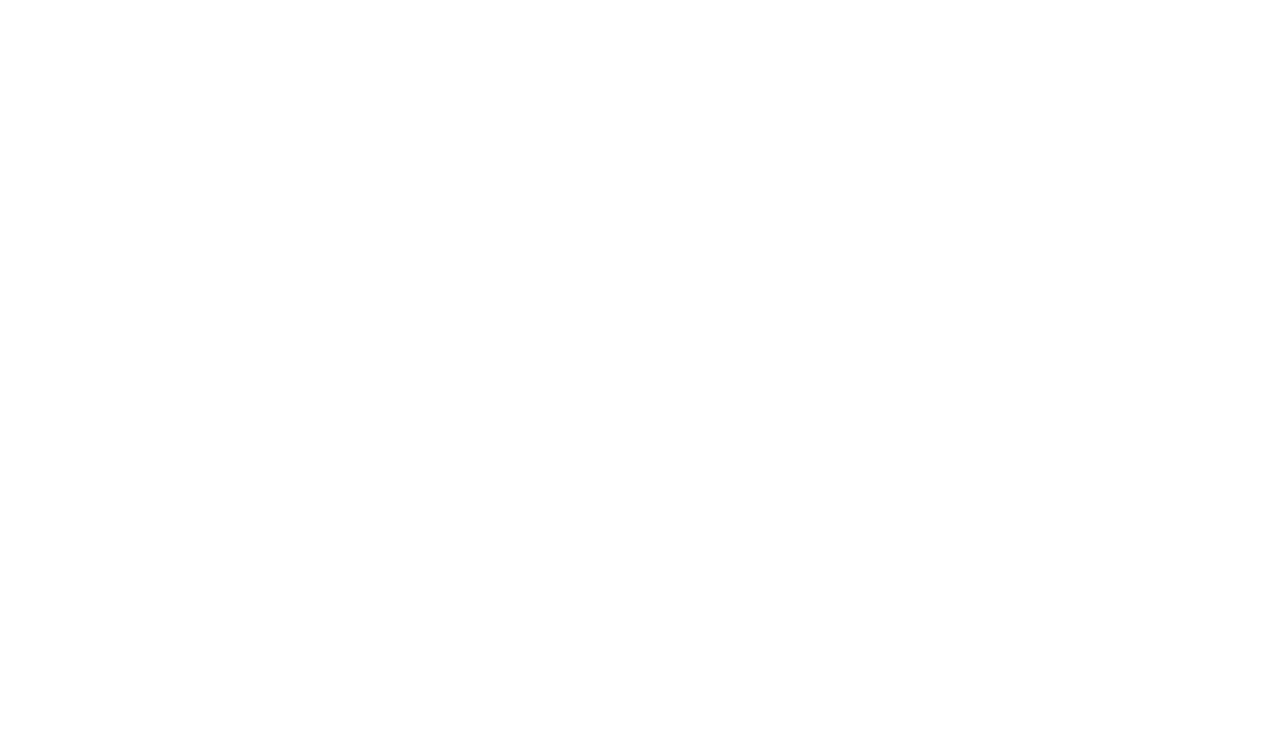
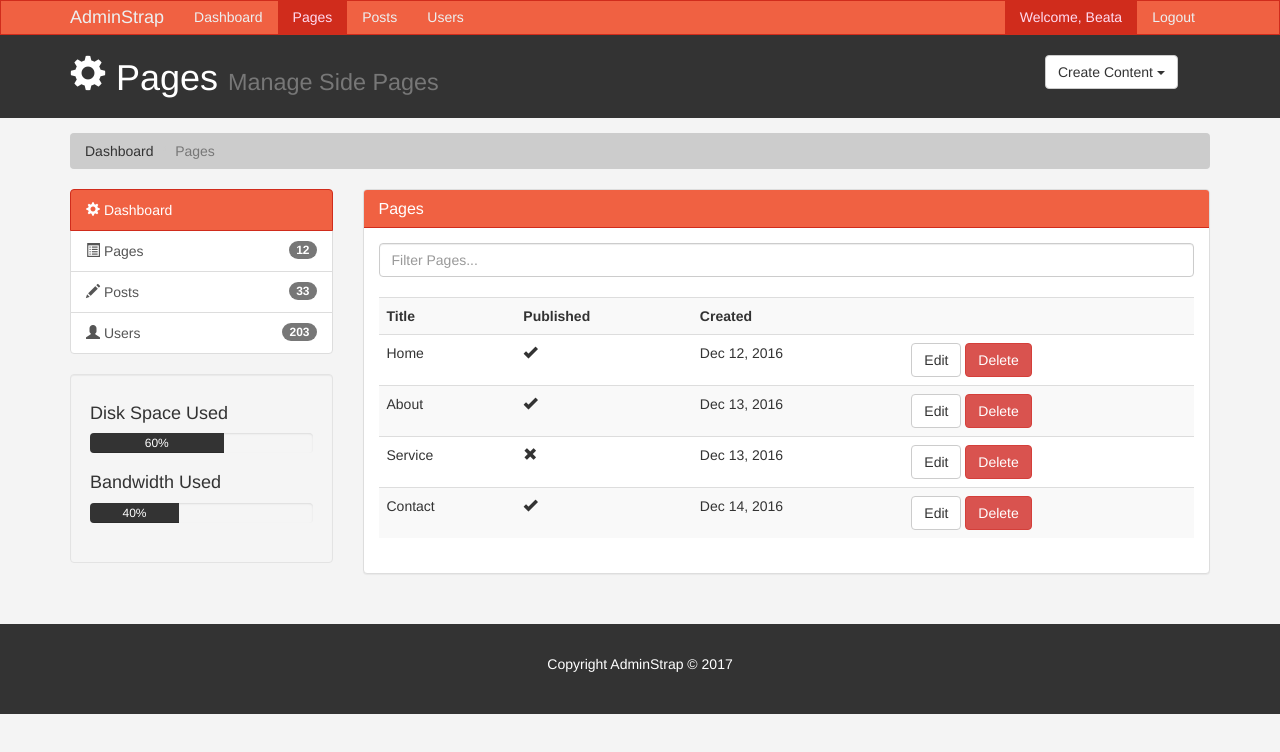
Before and after one commit to BeataJ/AdminStrap-theme, a plain HTML site: page pages.html in a window 1280 px wide. Drawn offline with nearby package versions, Linux system fonts and the light colour scheme; a script that the page names is missing.

Commit message:
pages.html

```diff
--- a/pages.html
+++ b/pages.html
@@ -0,0 +1,216 @@
+<!DOCTYPE html>
+<html lang="en">
+  <head>
+    <meta charset="utf-8">
+    <meta http-equiv="X-UA-Compatible" content="IE=edge">
+    <meta name="viewport" content="width=device-width, initial-scale=1">
+
+    <title>Admin Area | Pages</title>
+    <!-- Bootstrap core CSS -->
+    <link href="css/bootstrap.min.css" rel="stylesheet">
+    <link rel="stylesheet" href="css/style.css">
+    <script src="http://cdn.ckeditor.com/4.6.2/standard/ckeditor.js"></script>
+  </head>
+
+  <body>
+
+    <nav class="navbar navbar-default">
+      <div class="container">
+        <div class="navbar-header">
+          <button type="button" class="navbar-toggle collapsed" data-toggle="collapse" data-target="#navbar" aria-expanded="false" aria-controls="navbar">
+            <span class="sr-only">Toggle navigation</span>
+            <span class="icon-bar"></span>
+            <span class="icon-bar"></span>
+            <span class="icon-bar"></span>
+          </button>
+          <a class="navbar-brand" href="#">AdminStrap</a>
+        </div>
+        <div id="navbar" class="collapse navbar-collapse">
+          <ul class="nav navbar-nav">
+            <li ><a href="index.html">Dashboard</a></li>
+            <li class="active"><a href="pages.html">Pages</a></li>
+            <li><a href="posts.html">Posts</a></li>
+            <li><a href="users.html">Users</a></li>
+          </ul>
+          <ul class="nav navbar-nav navbar-right">
+            <li class="active"><a href="#">Welcome, Beata </a></li>
+            <li><a href="login.html">Logout</a></li>
+
+          </ul>
+        </div><!--/.nav-collapse -->
+      </div>
+    </nav>
+
+    <header id="header">
+      <div class="container">
+        <div class="row">
+          <div class="col-md-10">
+            <h1><span class="glyphicon glyphicon-cog"></span> Pages <small>Manage Side Pages</small></h1>
+          </div>
+          <div class="col-md-2">
+             <div class="dropdown create">
+                <button class="btn btn-default dropdown-toggle" type="button" id="dropdownMenu1" data-toggle="dropdown" aria-haspopup="true" aria-expanded="true">
+                  Create Content
+                  <span class="caret"></span>
+                </button>
+                <ul class="dropdown-menu" aria-labelledby="dropdownMenu1">
+                  <li><a type="button" data-toggle="modal" data-target="#addPage">Add Page</a></li>
+                  <li><a href="#">Add Post</a></li>
+                  <li><a href="#">Add User</a></li>
+                </ul>
+              </div>
+          </div>
+        </div>
+      </div>
+    </header>
+
+    <section id="breadcrumb">
+      <div class="container">
+        <ol class="breadcrumb">
+          <li><a href="index.html">Dashboard</a></li>
+          <li class="active">Pages</li>
+        </ol>
+      </div>
+    </section>
+
+    <section id="main">
+      <div class="container">
+        <div class="row">
+          <div class="col-md-3">
+            <div class="list-group">
+              <a href="index.html" class="list-group-item active main-color-bg">
+               <span class="glyphicon glyphicon-cog"></span> Dashboard
+              </a>
+              <a href="pages.html" class="list-group-item"><span class="glyphicon glyphicon-list-alt"></span> Pages <span class="badge">12</span></a>
+              <a href="posts.html" class="list-group-item"><span class="glyphicon glyphicon-pencil"></span> Posts <span class="badge">33</span></a>
+              <a href="users.html" class="list-group-item"><span class="glyphicon glyphicon-user"></span> Users <span class="badge">203</span></a>
+            </div>
+
+            <div class="well">
+              <h4>Disk Space Used</h4>
+              <div class="progress">
+                <div class="progress-bar" role="progressbar" aria-valuenow="60" aria-valuemin="0" aria-valuemax="100" style="width: 60%;">
+                  60%
+                </div>
+              </div>
+              <h4>Bandwidth Used</h4>
+              <div class="progress">
+                <div class="progress-bar" role="progressbar" aria-valuenow="40" aria-valuemin="0" aria-valuemax="100" style="width: 40%;">
+                  40%
+                </div>
+              </div>
+            </div>
+          </div>
+          <div class="col-md-9">
+            <!-- Website overview-->
+            <div class="panel panel-default">
+              <div class="panel-heading main-color-bg">
+                <h3 class="panel-title">Pages</h3>
+              </div>
+              <div class="panel-body">
+                <div class="row">
+                    <div class="col-md-12">
+                        <input type="text" class="form-control" placeholder="Filter Pages...">
+                    </div>
+                </div>
+                <br>
+                <table class="table table-striped table-hover">
+                    <tr>
+                        <th>Title</th>
+                        <th>Published</th>
+                        <th>Created</th>
+                        <th></th>
+                    </tr>
+                    <tr>
+                        <td>Home</td>
+                        <td><span class="glyphicon glyphicon-ok"></span></td>
+                        <td>Dec 12, 2016</td>
+                        <td><a class="btn btn-default" href="edit.html">Edit</a> <a class="btn btn-danger" href="#">Delete</a></td>
+                    </tr>
+                    <tr>
+                        <td>About</td>
+                        <td><span class="glyphicon glyphicon-ok"></span></td>
+                        <td>Dec 13, 2016</td>
+                        <td><a class="btn btn-default" href="edit.html">Edit</a> <a class="btn btn-danger" href="#">Delete</a></td>
+                    </tr>
+                    <tr>
+                        <td>Service</td>
+                        <td><span class="glyphicon glyphicon-remove"></span></td>
+                        <td>Dec 13, 2016</td>
+                        <td><a class="btn btn-default" href="edit.html">Edit</a> <a class="btn btn-danger" href="#">Delete</a></td>
+                    </tr>
+                    <tr>
+                        <td>Contact</td>
+                        <td><span class="glyphicon glyphicon-ok"></span></td>
+                        <td>Dec 14, 2016</td>
+                        <td><a class="btn btn-default" href="edit.html">Edit</a> <a class="btn btn-danger" href="#">Delete</a></td>
+                    </tr>
+                </table>
+              </div>
+            </div>
+          </div>
+        </div>
+      </div>
+    </section>
+
+    <footer id="footer">
+      <p>Copyright AdminStrap &copy; 2017</p>
+    </footer>
+
+    <!-- Modals -->
+
+    <!-- Add Page -->
+    <div class="modal fade" id="addPage" tabindex="-1" role="dialog" aria-labelledby="myModalLabel">
+      <div class="modal-dialog" role="document">
+        <div class="modal-content">
+
+            <div class="modal-header">
+              <button type="button" class="close" data-dismiss="modal" aria-label="Close"><span aria-hidden="true">&times;</span></button>
+              <h4 class="modal-title" id="myModalLabel">Add Page</h4>
+            </div>
+            <div class="modal-body">
+              <form>
+                <div class="form-group">
+                    <label>Page Title</label>
+                    <input type="text" class="form-control" placeholder="Page Title">
+                </div>
+                <div class="form-group">
+                    <label>Page Body</label>
+                    <textarea name="editor1" class="form-control" placeholder="Page Body"></textarea>
+                </div>
+                 <div class="checkbox">
+                    <label>
+                      <input type="checkbox"> Published
+                    </label>
+                  </div>
+                  <div class="form-group">
+                    <label>Meta Tags</label>
+                    <input type="text" class="form-control" placeholder="Add Same Tags...">
+                  </div>
+                  <div class="form-group">
+                    <label>Meta Description</label>
+                    <input type="text" class="form-control" placeholder="Add Meta Description...">
+                  </div>
+              </form>
+            </div>
+            <div class="modal-footer">
+              <button type="button" class="btn btn-default" data-dismiss="modal">Close</button>
+              <button type="submit" class="main-color-bg modal-btn">Save changes</button>
+            </div>
+
+       </div>
+      </div>
+    </div>
+
+
+    <script>
+        CKEDITOR.replace( 'editor1' );
+    </script>
+
+    <!-- Bootstrap core JavaScript
+    ================================================== -->
+    <!-- Placed at the end of the document so the pages load faster -->
+    <script src="https://ajax.googleapis.com/ajax/libs/jquery/1.12.4/jquery.min.js"></script>
+    <script src="js/bootstrap.min.js"></script>
+  </body>
+</html>
```
Also changed, not shown: index.html (+5 -5 lines), add.html (deleted), edit.html (added).
